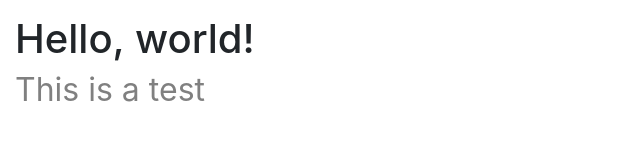
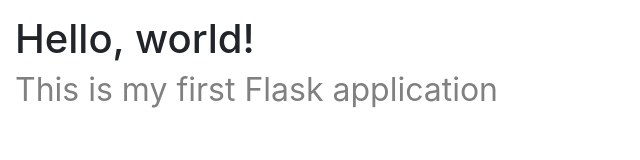
Before and after one commit to Andrianandraina/github-flow, a plain HTML site: page index.html in a window 1280 px wide. Shown: the whole page, without its empty margins (0-640 px from the left). Drawn offline with nearby package versions, Linux system fonts and the light colour scheme.

Commit message:
Add basic css with html modification

```diff
--- a/index.html
+++ b/index.html
@@ -4,21 +4,13 @@
     <meta charset="utf-8">
     <meta name="viewport" content="width=device-width, initial-scale=1, shrink-to-fit=no">
     <link rel="stylesheet" href="https://stackpath.bootstrapcdn.com/bootstrap/4.1.1/css/bootstrap.min.css" integrity="sha384-WskhaSGFgHYWDcbwN70/dfYBj47jz9qbsMId/iRN3ewGhXQFZCSftd1LZCfmhktB" crossorigin="anonymous">
-
+    <link rel="stylesheet" href="style.css">
     <title>Hello, world!</title>
-    <style>
-        body{
-            margin: 15px;
-        }
-        h1 > small {
-            color: grey;
-        }
-    </style>
   </head>
   <body>
     <h1>
         Hello, world! <br>
-        <small>This is a test</small>
+        <small>This is my first Flask application </small>
     </h1>
 
     <script src="https://code.jquery.com/jquery-3.3.1.slim.min.js" integrity="sha384-q8i/X+965DzO0rT7abK41JStQIAqVgRVzpbzo5smXKp4YfRvH+8abtTE1Pi6jizo" crossorigin="anonymous"></script>
--- /dev/null
+++ b/style.css
@@ -0,0 +1,6 @@
+body{
+    margin: 15px;
+}
+h1 > small {
+    color: grey;
+}
```
